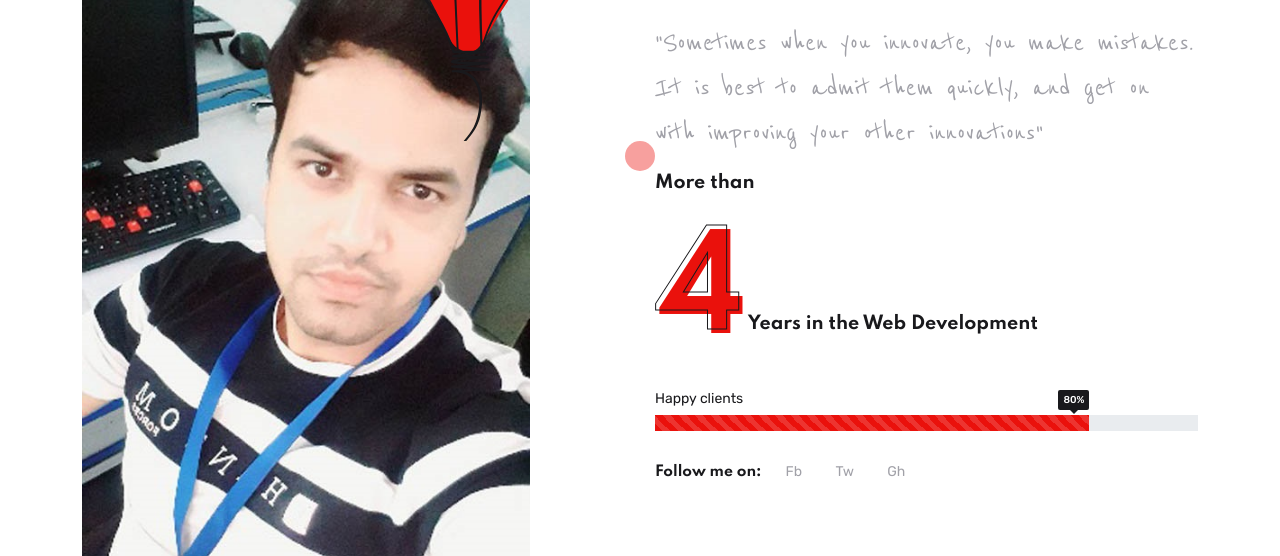
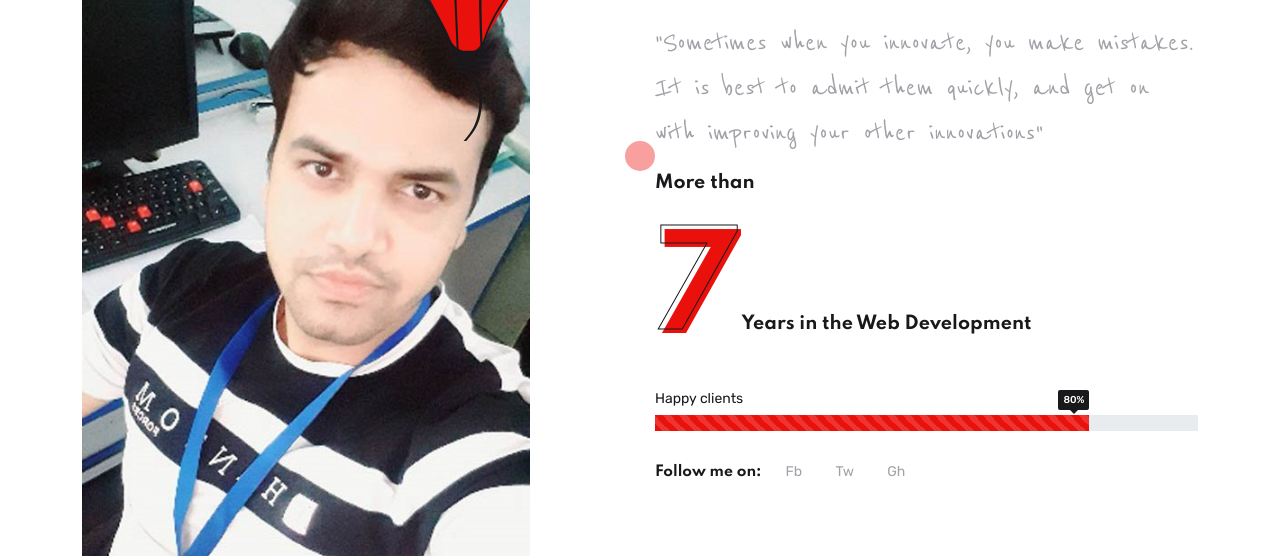
Before and after one commit to deepakparcha/portfolio.github.io, a plain HTML site: page index.html in a window 1280 px wide. Shown: the part 244-800 px from the top of the page. Drawn offline with Linux system fonts and the light colour scheme.

Commit message:
Update index.html

```diff
--- a/index.html
+++ b/index.html
@@ -171,7 +171,7 @@ Main Banner START -->
 					<div class="mt-auto mb-5">
 						<div class="overflow-hidden mb-4">
 							<h5 class="d-block">More than</h5>
-							<h2 class="display-2 d-inline-block text-dark-stroke text-primary-shadow">4</h2>
+							<h2 class="display-2 d-inline-block text-dark-stroke text-primary-shadow">7</h2>
 							<h5 class="d-inline-block">Years in the Web Development</h5>
 
 							<!-- Progress bar -->
```
